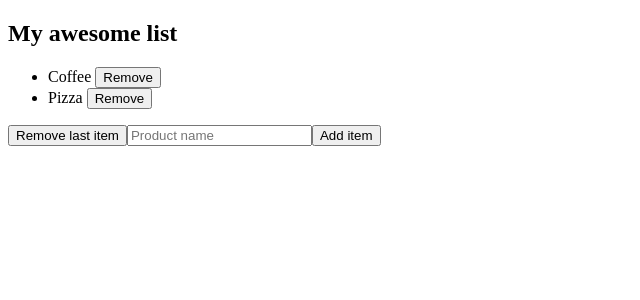
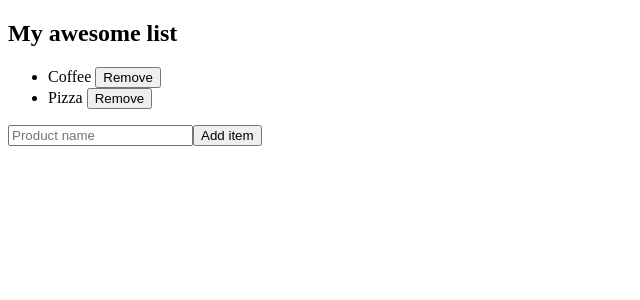
Before and after one commit to kvas-damian/devmeeting-vue, a Vue app: page / in a window 1280 px wide. Shown: the top 300 px of the page, without its empty margins (0-640 px from the left). Built offline with nearby package versions, Linux system fonts and the light colour scheme.

Commit message:
[#2.2] migrate input to form

```diff
--- a/src/App.vue
+++ b/src/App.vue
@@ -11,13 +11,14 @@
       </li>
     </ul>
     <p v-if="!products.length">No products!</p>
-    <button @click="removeLast()">Remove last item</button>
-    <input
-      v-model="productName"
-      name="productName"
-      placeholder="Product name"
-    >
-    <button @click="add()">Add item</button>
+    <form @submit.prevent="onSubmit()">
+      <input
+        v-model="productName"
+        name="productName"
+        placeholder="Product name"
+      >
+      <button>Add item</button>
+    </form>
   </div>
 </template>
 
@@ -37,10 +38,7 @@ export default {
     };
   },
   methods: {
-    removeLast() {
-      this.products.pop();
-    },
-    add() {
+    onSubmit() {
       this.products.push({
         id: Math.round(Math.random() * 10000),
         name: this.productName,
```
